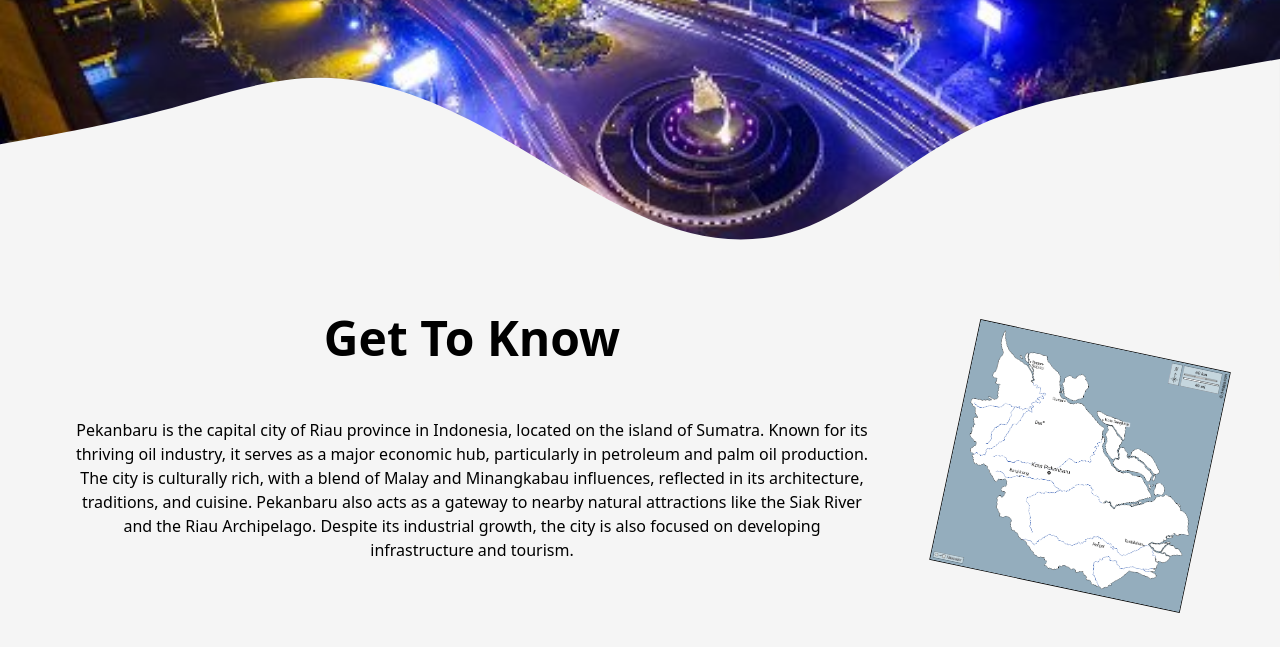
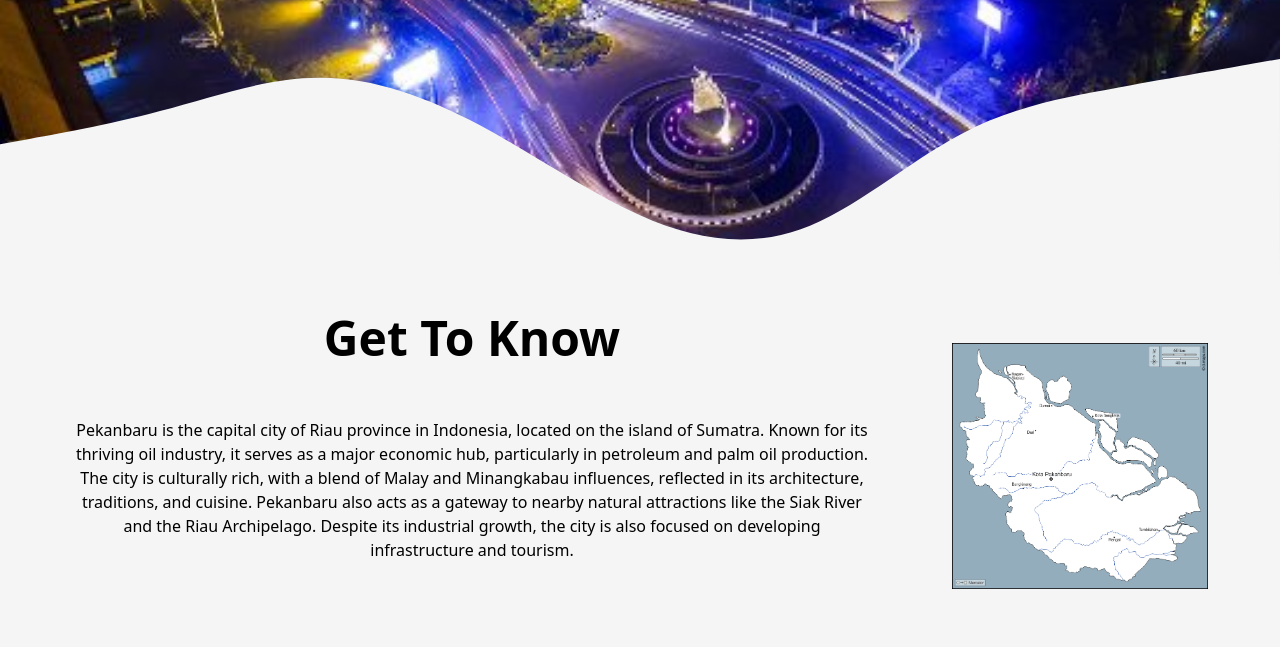
Before and after one commit to kev1nandreas/Quiz-1-Web-Programming, a plain HTML site: page quiz1/hometown.html in a window 1280 px wide. Shown: the part 518-1165 px from the top of the page. Drawn offline with nearby package versions, Linux system fonts and the light colour scheme.

Commit message:
Update hometown.html: Remove rotation from Riau map image

```diff
--- a/quiz1/hometown.html
+++ b/quiz1/hometown.html
@@ -64,7 +64,7 @@
                 the city is also focused on developing infrastructure and tourism.</p>
         </div>
         <div class="hidden xl:inline-block">
-            <img class="w-64 rotate-12" src="../assets/riau_map.gif" alt="">
+            <img class="w-64" src="../assets/riau_map.gif" alt="">
         </div>
 
     </div>
```
